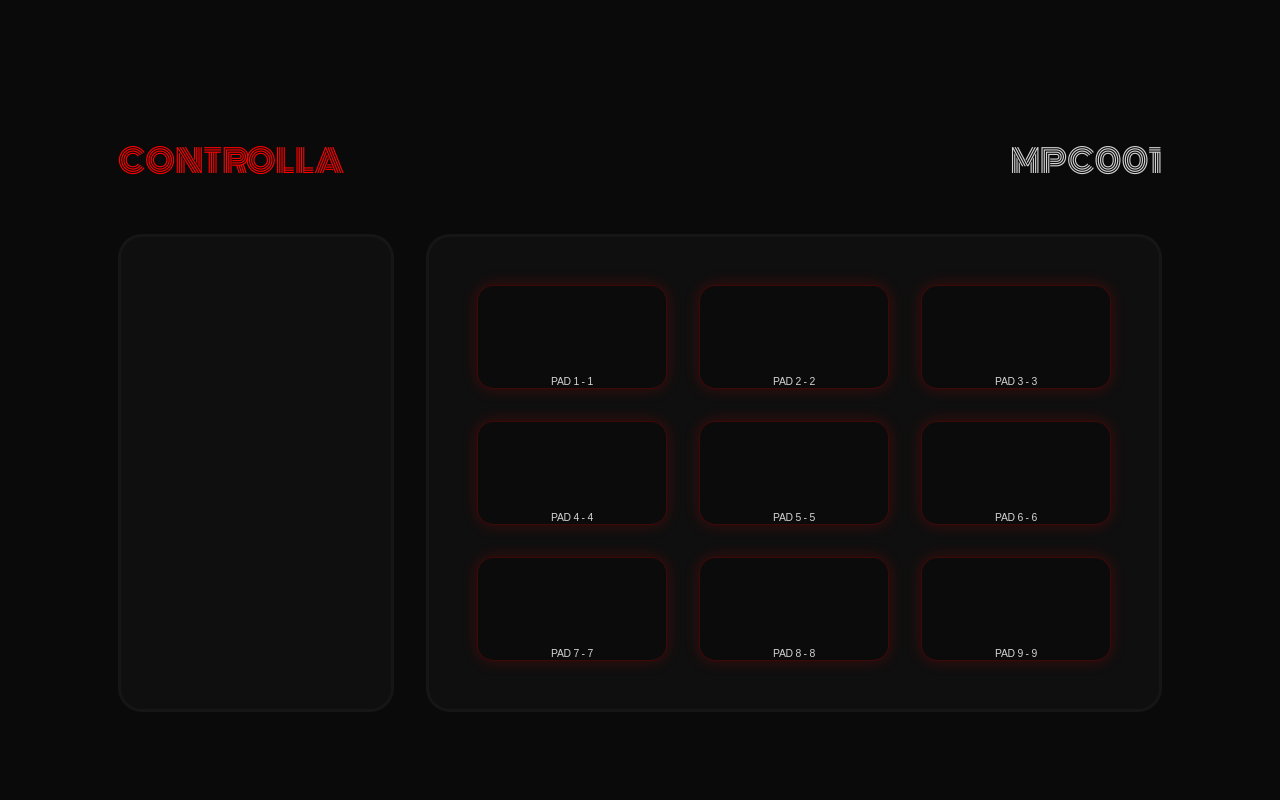
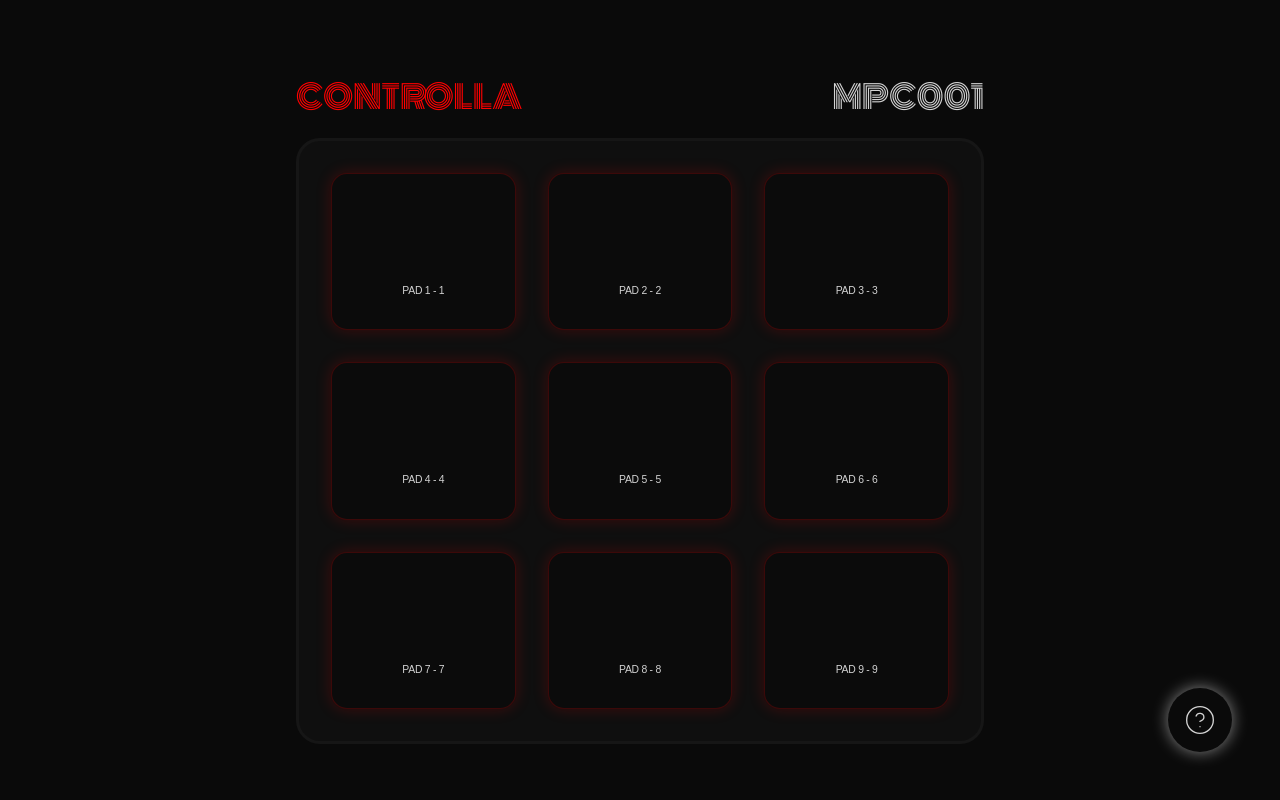
Before and after one commit to kodewilliams/controlla, a React (Create React App) app: page / in a window 1280 px wide. Built offline with nearby package versions, Linux system fonts and the light colour scheme.

Commit message:
Removed config panel and added help info modal

```diff
--- a/package.json
+++ b/package.json
@@ -16,6 +16,7 @@
     "react-dom": "^17.0.2",
     "react-icons": "^4.2.0",
     "react-scripts": "4.0.3",
+    "sweetalert2": "^11.0.11",
     "typescript": "^4.1.2",
     "web-vitals": "^1.0.1"
   },
--- a/src/components/Brand/Brand.css
+++ b/src/components/Brand/Brand.css
@@ -1,7 +1,7 @@
 .brand {
   grid-area: brand;
   display: flex;
-  padding: 3rem 0;
+  padding: 1rem 0;
   align-items: stretch;
   justify-content: space-between;
 }
--- a/src/components/Controlla/Controlla.css
+++ b/src/components/Controlla/Controlla.css
@@ -1,15 +1,16 @@
 .controlla {
   height: 90vh;
   width: 100%;
-  padding: 3rem;
+  padding: 1rem;
   display: grid;
   min-width: 720px;
   max-width: 1140px;
+  width: auto;
   background: #0a0a0a;
   column-gap: 2rem;
-  grid-template-columns: 0.75fr 2fr;
-  grid-template-rows: max-content auto;
+  grid-template-columns: 100%;
+  grid-template-rows: min-content auto;
   grid-template-areas:
-    "brand brand"
-    "usage samplers";
+    "brand"
+    "samplers";
 }
--- a/src/components/Controlla/Controlla.tsx
+++ b/src/components/Controlla/Controlla.tsx
@@ -12,8 +12,8 @@
   return (
     <div className='controlla'>
       <ConfigProvider value={store}>
+        <Usage />
         <Brand />
-        <Usage />
         <Samplers />
       </ConfigProvider>
     </div>
--- a/src/components/Sampler/Sampler.css
+++ b/src/components/Sampler/Sampler.css
@@ -4,7 +4,7 @@
   position: relative;
   border-radius: 1rem;
   background: #0b0b0b;
-  grid-template-rows: 80% auto;
+  grid-template-rows: 50% auto;
   border: 1px solid rgba(255, 0, 0, 0.2);
   box-shadow: 0rem 0rem 1rem rgba(255, 0, 0, 0.2);
 }
@@ -23,23 +23,7 @@
 }
 
 .sampler:active,
-.sampler:hover {
-  box-shadow: 0rem 0rem 1rem rgba(255, 0, 0, 1);
+.sampler:hover,
+.activePad {
+  box-shadow: 0rem 0rem 1.25rem 0.2rem rgba(255, 0, 0, 1);
 }
-
-.activePad {
-  background: rgba(255, 0, 0, 0.75);
-}
-
-.samplerConfig {
-  position: absolute;
-  font-size: 1.25em;
-  padding: 1rem;
-  outline: none;
-  border: none;
-  top: 0;
-  right: 0rem;
-  color: lightgray;
-  background: transparent;
-  transition: all 0.2s ease-in-out;
-}
--- a/src/components/Sampler/Sampler.tsx
+++ b/src/components/Sampler/Sampler.tsx
@@ -1,28 +1,5 @@
 import "./Sampler.css";
-import { FC, useContext } from "react";
-import { FiSettings } from "react-icons/fi";
-import { ConfigContext } from "../../states/config";
-import { observer } from "mobx-react-lite";
-
-const SamplerConfig: FC<any> = observer(({ id, children }) => {
-  const store = useContext(ConfigContext);
-
-  const handleUpdate = () => {
-    let mapping = prompt(`Mapping Key for Pad ${id}`);
-    if (mapping) {
-      mapping = mapping.toLocaleLowerCase();
-      if (!mapping || !mapping.match(/^[0-9a-z]$/))
-        alert("Must be one character or number");
-      else store.updateMapping(id, mapping);
-    }
-  };
-
-  return (
-    <button className='samplerConfig' onClick={() => handleUpdate()}>
-      {children}
-    </button>
-  );
-});
+import { FC } from "react";
 
 interface SamplerProps {
   id: string;
@@ -32,13 +9,8 @@
 
 const Sampler: FC<SamplerProps> = ({ id, active, mapping }) => {
   return (
-    <div className='sampler'>
-      <div style={{ display: "none" }}>
-        <SamplerConfig id={id}>
-          <FiSettings />
-        </SamplerConfig>
-      </div>
-      <div className={`pad centered ${active ? "activePad" : ""}`} />
+    <div className={`sampler ${active ? "activePad" : ""}`}>
+      <div className={`pad centered`} />
       <span className='label centered'>{`Pad ${id} - ${mapping}`}</span>
     </div>
   );
--- a/src/components/Samplers/Samplers.css
+++ b/src/components/Samplers/Samplers.css
@@ -1,7 +1,7 @@
 .samplers {
   grid-area: samplers;
   background: #0f0f0f;
-  padding: 3rem;
+  padding: 2rem;
   display: grid;
   grid-template-columns: 1fr 1fr 1fr;
   grid-template-rows: 1fr 1fr 1fr;
--- a/src/components/Usage/Usage.css
+++ b/src/components/Usage/Usage.css
@@ -1,6 +1,19 @@
-.usage {
-  grid-area: usage;
-  border-radius: 1.5rem;
-  background: #0f0f0f;
-  border: 3px solid rgba(50, 50, 50, 0.2);
+button.usage {
+  position: absolute;
+  bottom: 0;
+  right: 0;
+  border: none;
+  outline: none;
+  margin: 3rem;
+  padding: 1rem;
+  font-size: 2em;
+  border-radius: 100%;
+  color: lightgray;
+  background: transparent;
+  transition: all 0.2s ease-in-out;
+  box-shadow: 0rem 0rem 1rem rgba(255, 255, 255, 0.5);
 }
+
+button.usage:hover {
+  box-shadow: 0rem 0rem 1rem rgba(255, 255, 255, 1);
+}
--- a/src/components/Usage/Usage.tsx
+++ b/src/components/Usage/Usage.tsx
@@ -1,9 +1,24 @@
 import "./Usage.css";
 import { FC } from "react";
-import { observer } from "mobx-react-lite";
+import SweetAlert from "sweetalert2";
+import { FiHelpCircle } from "react-icons/fi";
 
-const Usage: FC = observer(() => {
-  return <div className='usage centered'></div>;
-});
+const Usage: FC = () => {
+  const showModal = () => {
+    SweetAlert.fire({
+      title: "Usage",
+      text: "Each pad can be activated one at a time by pressing the corresponding number on your keyboard.",
+      icon: "info",
+      iconColor: "lightgray",
+      confirmButtonColor: "#0b0b0b",
+    });
+  };
+
+  return (
+    <button className='usage centered' onClick={() => showModal()}>
+      <FiHelpCircle strokeWidth={1} />
+    </button>
+  );
+};
 
 export default Usage;
```
Also changed, not shown: 1 other file (tests, documents, lock files or other folders).
